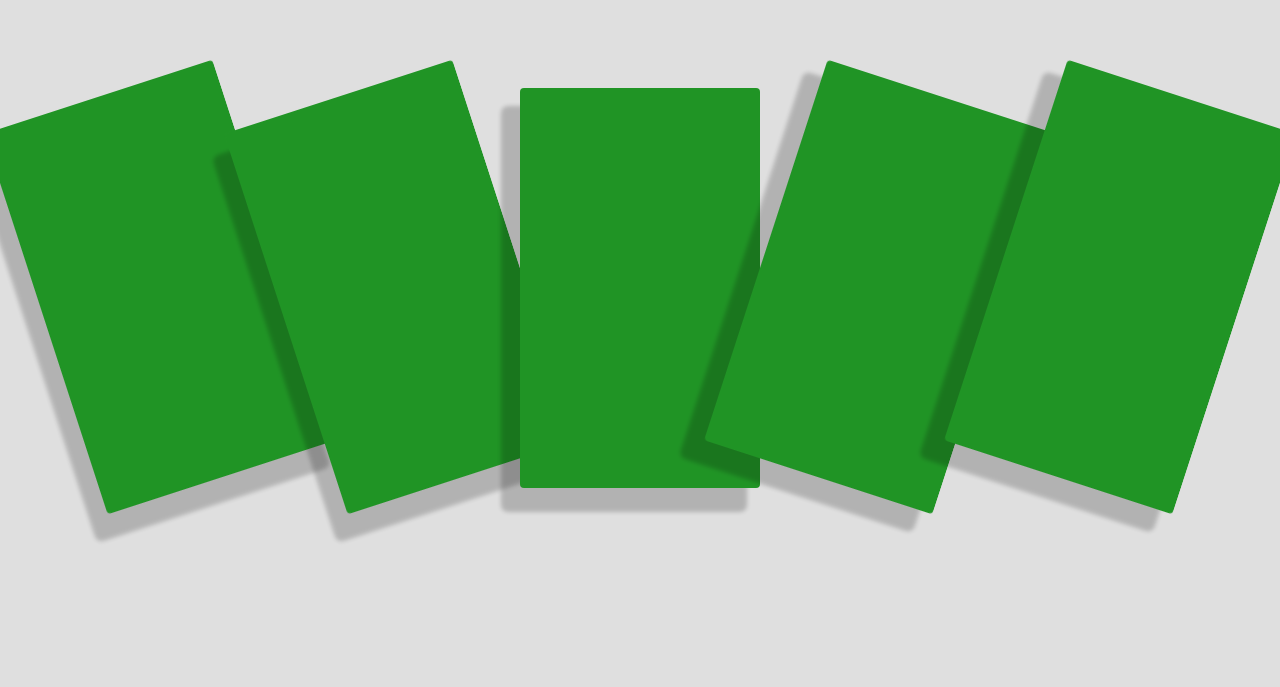
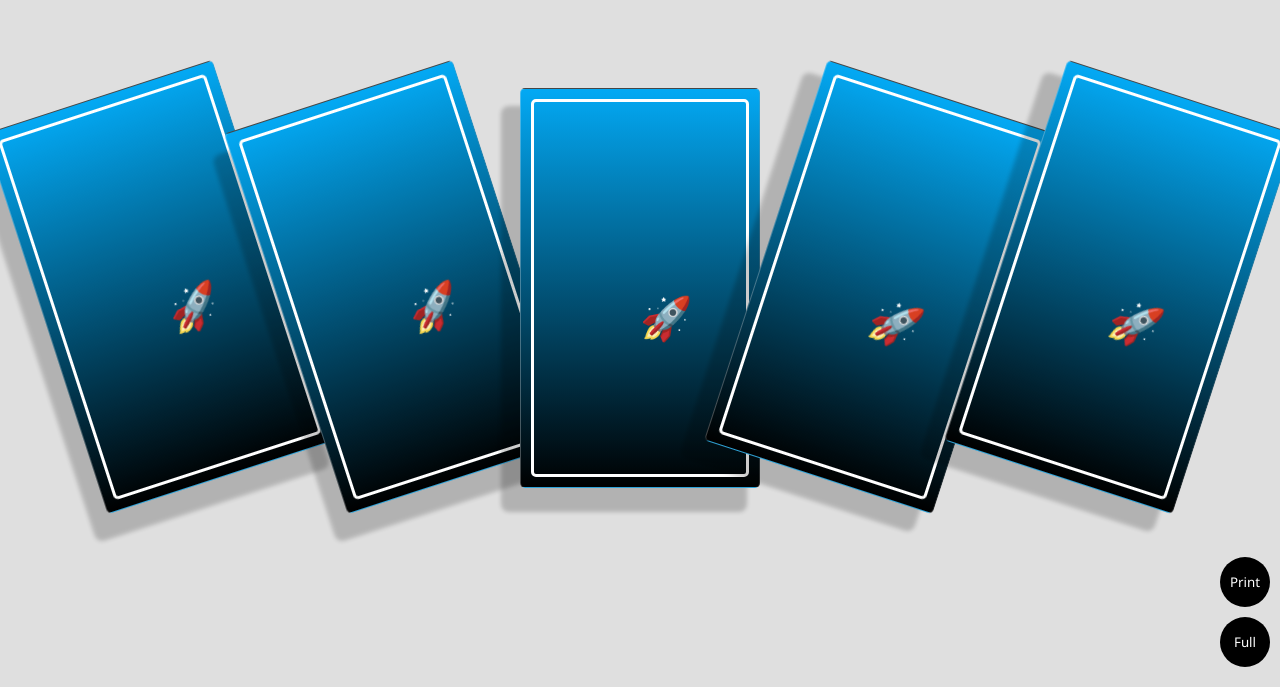
Before and after one commit to manuelbento19/anime_cards, a plain HTML site: page index.html in a window 1280 px wide. Shown: the part 113-800 px from the top of the page. Drawn offline with Linux system fonts and the light colour scheme.

Commit message:
Add buttons to print and to set FullScreen Mode

```diff
--- a/assets/styles/styles.css
+++ b/assets/styles/styles.css
@@ -25,15 +25,35 @@ body{
 }
 .box{
     flex: 1;
-    background-color: #209425;
-    border: 0;
-    border-radius: 4px;
+    background: linear-gradient(#03a9f4, #000);;
+    border: 1px outset rgba(238, 238, 238, 0.294);
+    border-radius: 5px;
     width: 300px;
     height: 400px;
     box-shadow: -16px 21px 4px 3px  rgba(0 0 0 /20%);
     position: relative;
     transition: all ease-out 1.5s;
+    padding: 10px;
 }
+.box .content_box{
+    height: 100%;
+    width: 100%;
+    border: 3px solid #fff;
+    border-radius: 5px;
+}
+.box::before{
+    content: '🚀';
+    font-size: 42px;
+    position: absolute;
+    top: 50%;
+    left: 50%;
+    right: auto;
+    bottom: auto;
+    display: inline;
+    padding: 0;
+    margin: 0;
+}
+
 .box img{
     flex: 1;
     width: 100%;
@@ -42,14 +62,20 @@ body{
 }
 .box:hover{
    translate: 0 -80px;
-   background-color:#fff;
+   background: linear-gradient(#eee, #fff);
+   transition: all ease-in-out 2s;
+   z-index: 10 !important;
+}
+.box:hover .box::before{
+    display: none;
 }
 .box:hover img{
     opacity: 1;
     transition: all ease 4s;
 }
 .box:hover span{
-    display: inline;
+    opacity: 1;
+    transition: all ease-out 5s;
  }
 .box span{
     color: rgb(145, 145, 145);
@@ -57,7 +83,7 @@ body{
     font-weight: 500;
     writing-mode: vertical-lr;
     text-shadow: 1px 3px  3px  rgba(40, 40, 40, 0.678);
-    display: none;
+    opacity: 0;
 }
 .box span:nth-child(1){
     position: absolute;
@@ -91,3 +117,20 @@ body{
     z-index: 5;
     transform: rotate(18deg);
 }
+button{
+    position: absolute;
+    width: 50px;
+    height: 50px;
+    border-radius: 50%;
+    background-color: #000;
+    border: 0;
+    color: #fff;
+}
+#fullPage{
+    bottom: 20px;
+    right: 10px;
+}
+#printPage{
+    bottom:80px;
+    right: 10px;
+}
--- a/index.html
+++ b/index.html
@@ -1,5 +1,5 @@
 <!DOCTYPE html>
-<html lang="en">
+<html lang="pt">
 <head>
     <meta charset="UTF-8">
     <meta http-equiv="X-UA-Compatible" content="IE=edge">
@@ -11,32 +11,51 @@
     <div class="container">
         <div class="content">
             <div class="box">
+               <div class="content_box">
                     <span>Zoro</span>
                     <span>Zoro</span>
                     <img src="./assets/images/latest-1239851984" alt=""/>
                </div>
+            </div>
             <div class="box">
+                <div class="content_box">
                     <span>Naruto</span>
                     <span>Naruto</span>
                     <img src="./assets/images/2884_render_rendernarutosennin-2856105077" alt=""/>
-
+                </div>
             </div>
             <div class="box">
+               <div class="content_box">
                     <span>Joker</span>
                     <span>Joker</span>
                     <img src="./assets/images/joker.png" alt=""/>
                </div>
+            </div>
             <div class="box">
+                <div class="content_box">
                     <span>Itachi</span>
                     <span>Itachi</span>
                     <img src="./assets/images/uchiha-itachi-png-clip-art-thumbnail-841564260" alt=""/>
                 </div>
+            </div>
             <div class="box">
+               <div class="content_box">
                     <span>Sasuke</span>
                     <span>Sasuke</span>
                     <img src="./assets/images/latest-2751729874" alt=""/>
                </div>
             </div>
         </div>
+        <button id="fullPage" onclick="fullPage()">Full</button>
+        <button id="printPage" onclick="printPage()">Print</button>
+    </div>
+    <script>
+        function fullPage(){
+            document.querySelector('body').requestFullscreen()
+        }
+        function printPage(){
+            print();
+        }
+    </script>
 </body>
 </html>
```
Lines whose indentation alone changed are shown as unchanged.
